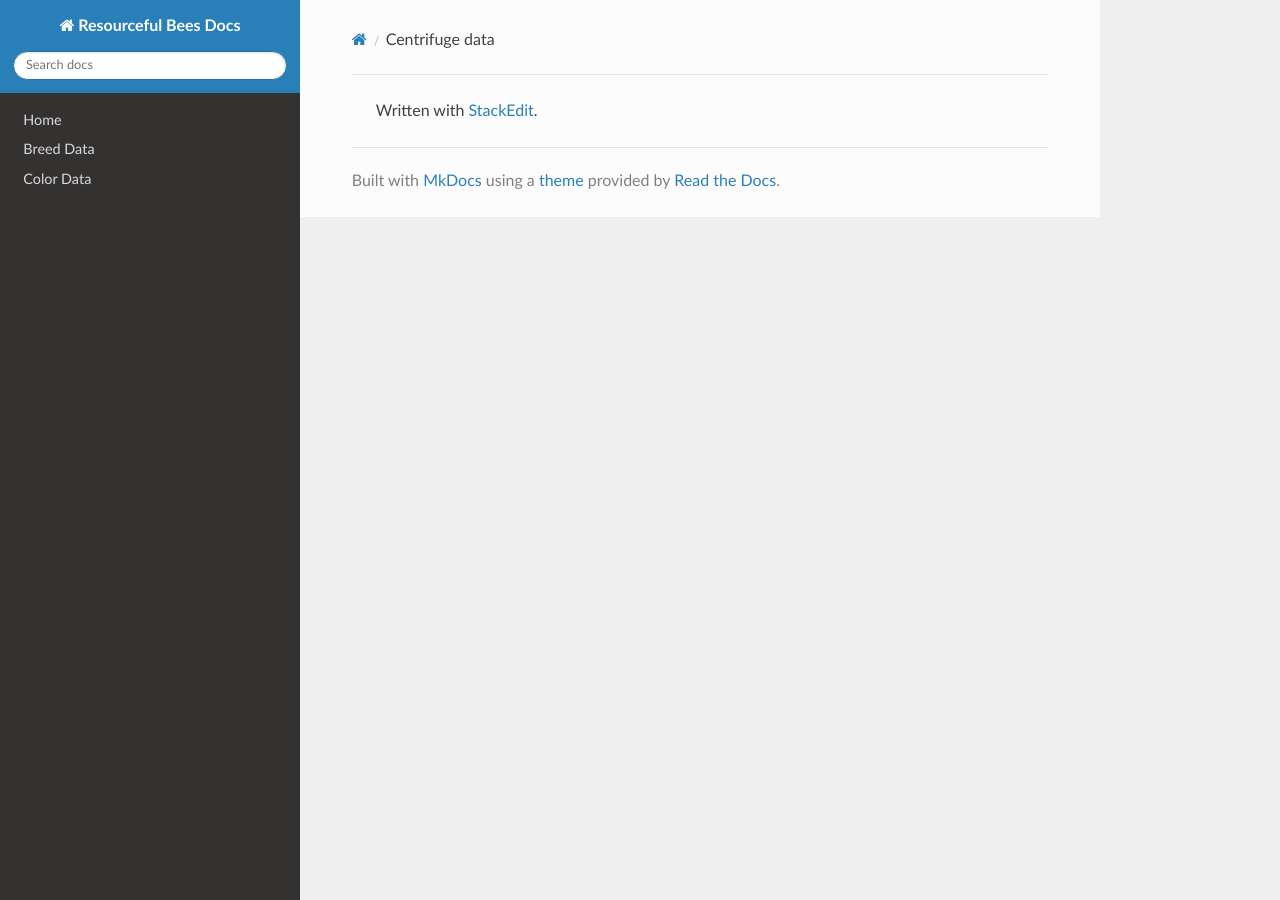
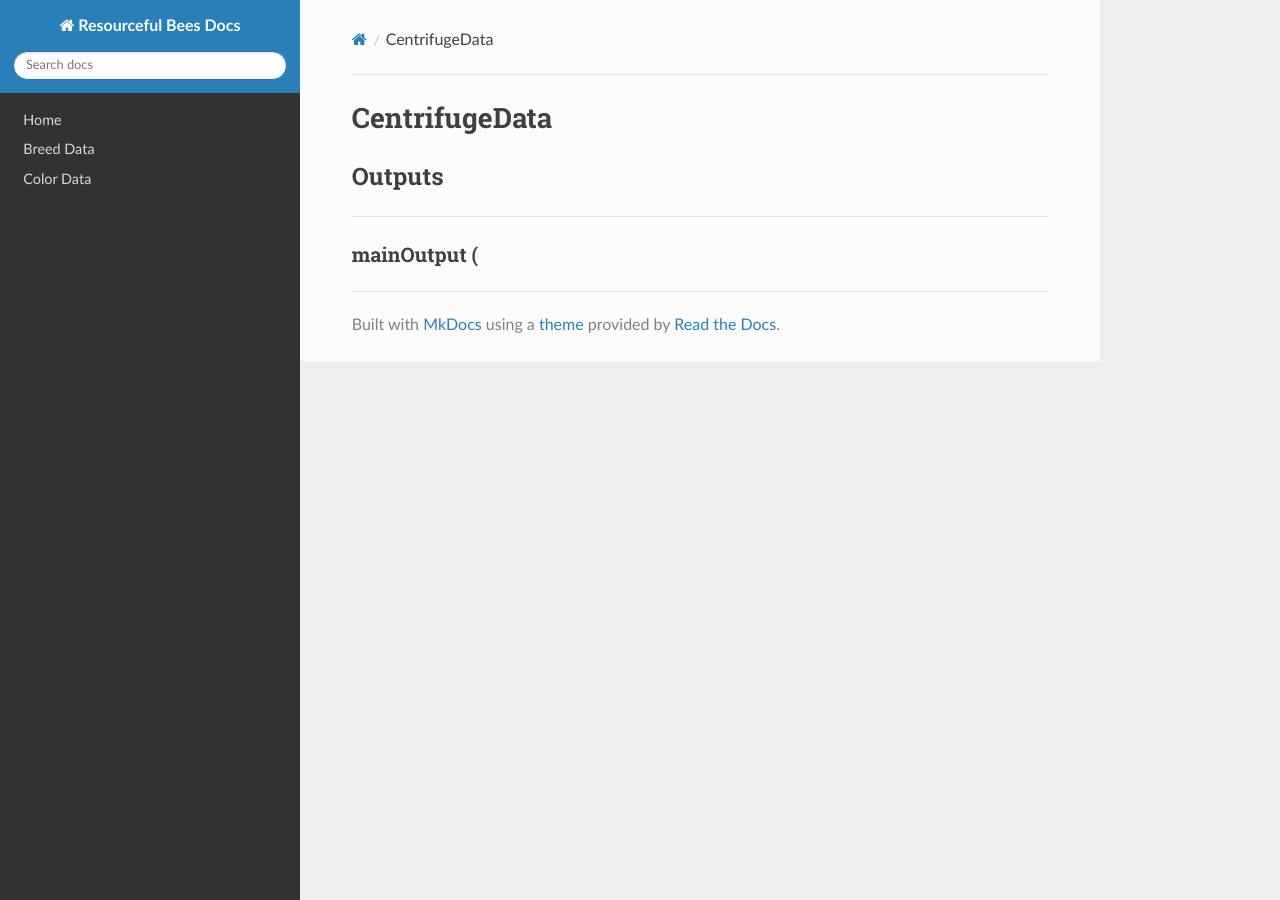
Before and after one commit to Team-Resourceful/ResourcefulBeesDocs, an MkDocs documentation site: the page built from docs/bee_data/centrifuge_data.md, in a window 1280 px wide. Built offline with MkDocs 1.6.1, drawn with Linux system fonts in a browser that asks for light colours; nearby versions of some CDN libraries.

Commit message:
docs/bee_data/centrifuge_data.md updated from https://stackedit.io/

```diff
--- a/docs/bee_data/centrifuge_data.md
+++ b/docs/bee_data/centrifuge_data.md
@@ -1,7 +1,11 @@
+# **CentrifugeData**
+
+## **Outputs**
+***
 
 
 
-> Written with [StackEdit](https://stackedit.io/).
+### **mainOutput** (
 <!--stackedit_data:
-eyJoaXN0b3J5IjpbNzMwOTk4MTE2XX0=
+eyJoaXN0b3J5IjpbLTE2ODI1MjY5NThdfQ==
 -->
```
